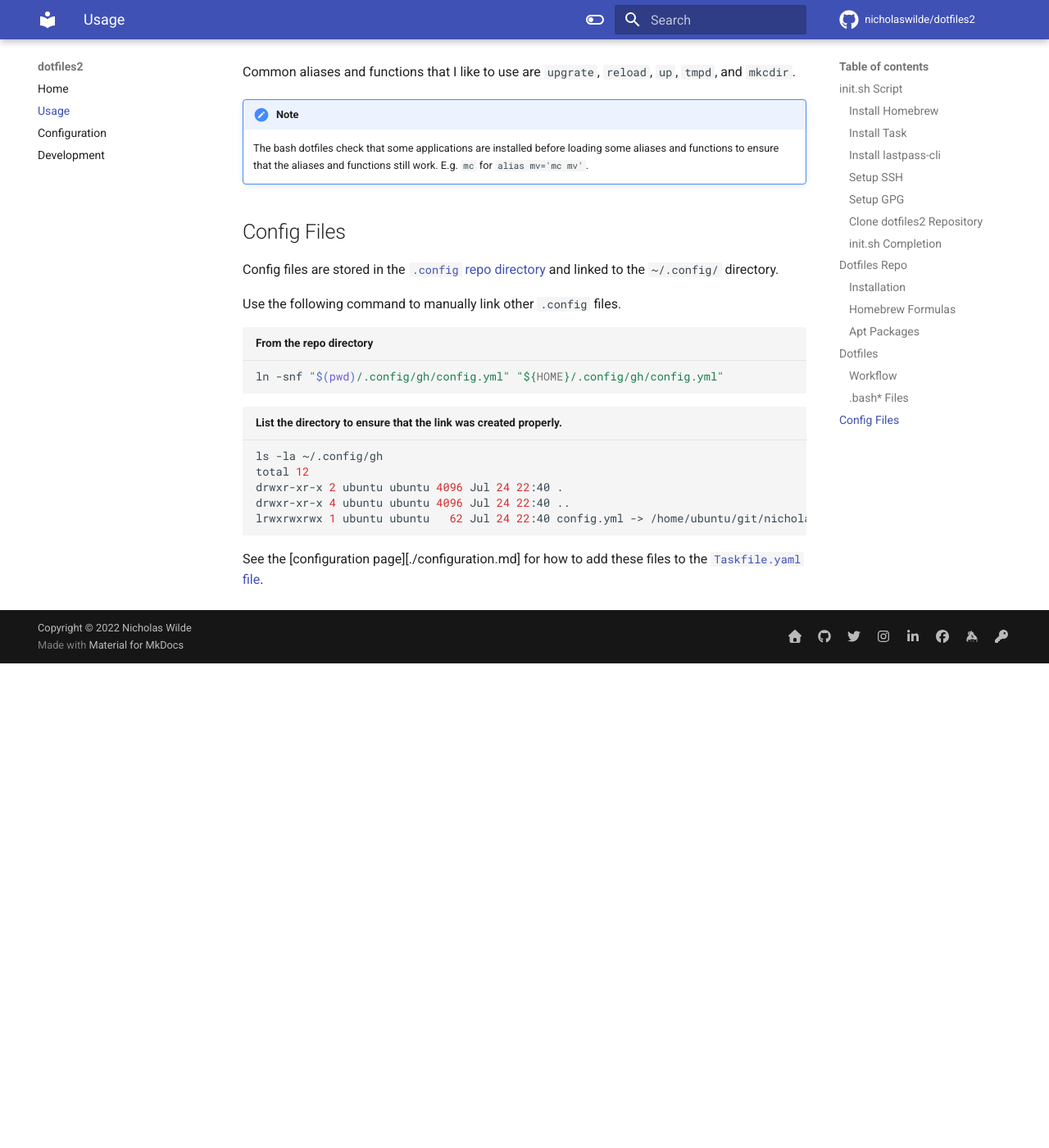
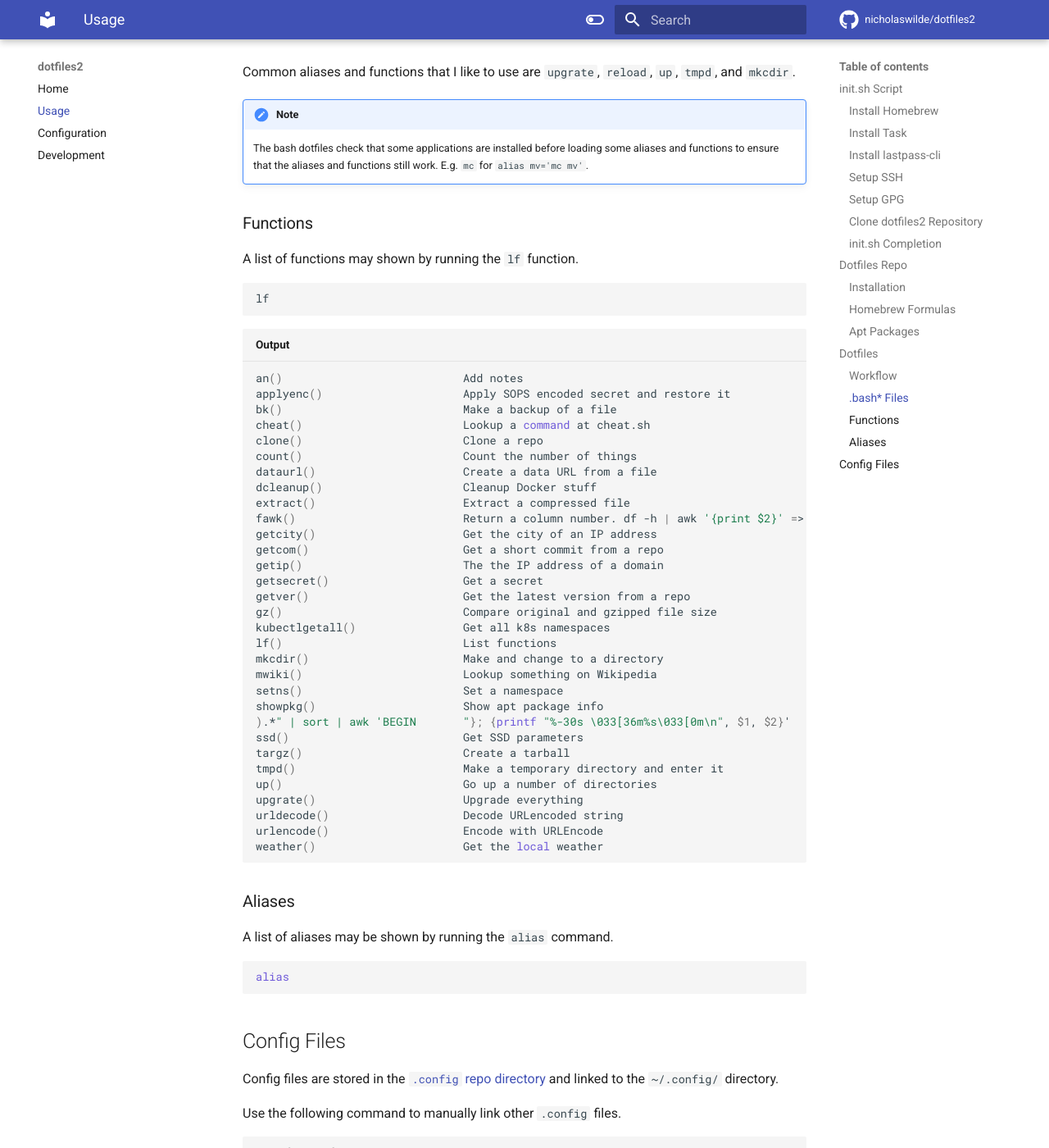
Before and after one commit to nicholaswilde/dotfiles2, an MkDocs documentation site: the page built from docs/usage.md, in a window 1280 px wide and 1400 px high, scrolled down 5663 px. Shown: the whole window at 82% size. Built offline with MkDocs 1.6.1 and Material for MkDocs 9.7.7, drawn with Linux system fonts in a browser that asks for light colours; emoji names are drawn with the system emoji font; comment, search, counter and statistics services are not loaded; before the commit the page ends 6472 px from its top, so only the background shows below that.

Commit message:
Update usage.md

````diff
--- a/docs/usage.md
+++ b/docs/usage.md
@@ -254,6 +254,56 @@
     The bash dotfiles check that some applications are installed before loading some aliases and functions to ensure
     that the aliases and functions still work. E.g. `mc` for `alias mv='mc mv'`.
 
+### Functions
+
+A list of functions may shown by running the `lf` function.
+
+```shell
+lf
+```
+
+```shell title="Output"
+an()                           Add notes
+applyenc()                     Apply SOPS encoded secret and restore it
+bk()                           Make a backup of a file
+cheat()                        Lookup a command at cheat.sh
+clone()                        Clone a repo
+count()                        Count the number of things
+dataurl()                      Create a data URL from a file
+dcleanup()                     Cleanup Docker stuff
+extract()                      Extract a compressed file
+fawk()                         Return a column number. df -h | awk '{print $2}' => df -h | fawk 2
+getcity()                      Get the city of an IP address
+getcom()                       Get a short commit from a repo
+getip()                        The the IP address of a domain
+getsecret()                    Get a secret
+getver()                       Get the latest version from a repo
+gz()                           Compare original and gzipped file size
+kubectlgetall()                Get all k8s namespaces
+lf()                           List functions
+mkcdir()                       Make and change to a directory
+mwiki()                        Lookup something on Wikipedia
+setns()                        Set a namespace
+showpkg()                      Show apt package info
+).*" | sort | awk 'BEGIN       "}; {printf "%-30s \033[36m%s\033[0m\n", $1, $2}'
+ssd()                          Get SSD parameters
+targz()                        Create a tarball
+tmpd()                         Make a temporary directory and enter it
+up()                           Go up a number of directories
+upgrate()                      Upgrade everything
+urldecode()                    Decode URLencoded string
+urlencode()                    Encode with URLEncode
+weather()                      Get the local weather
+```
+
+### Aliases
+
+A list of aliases may be shown by running the `alias` command.
+
+```shell
+alias
+```
+
 ## Config Files
 
 Config files are stored in the [`.config` repo directory][17] and linked to the `~/.config/` directory.
````
